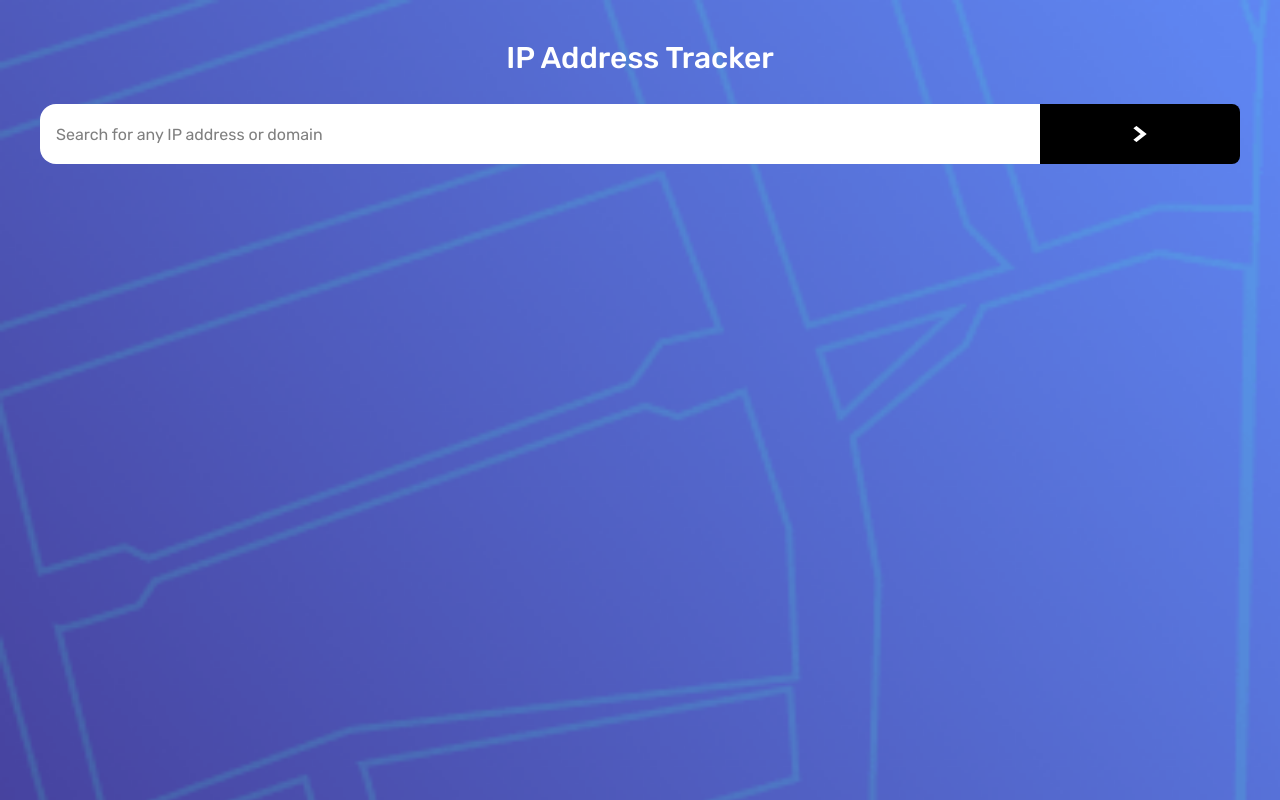
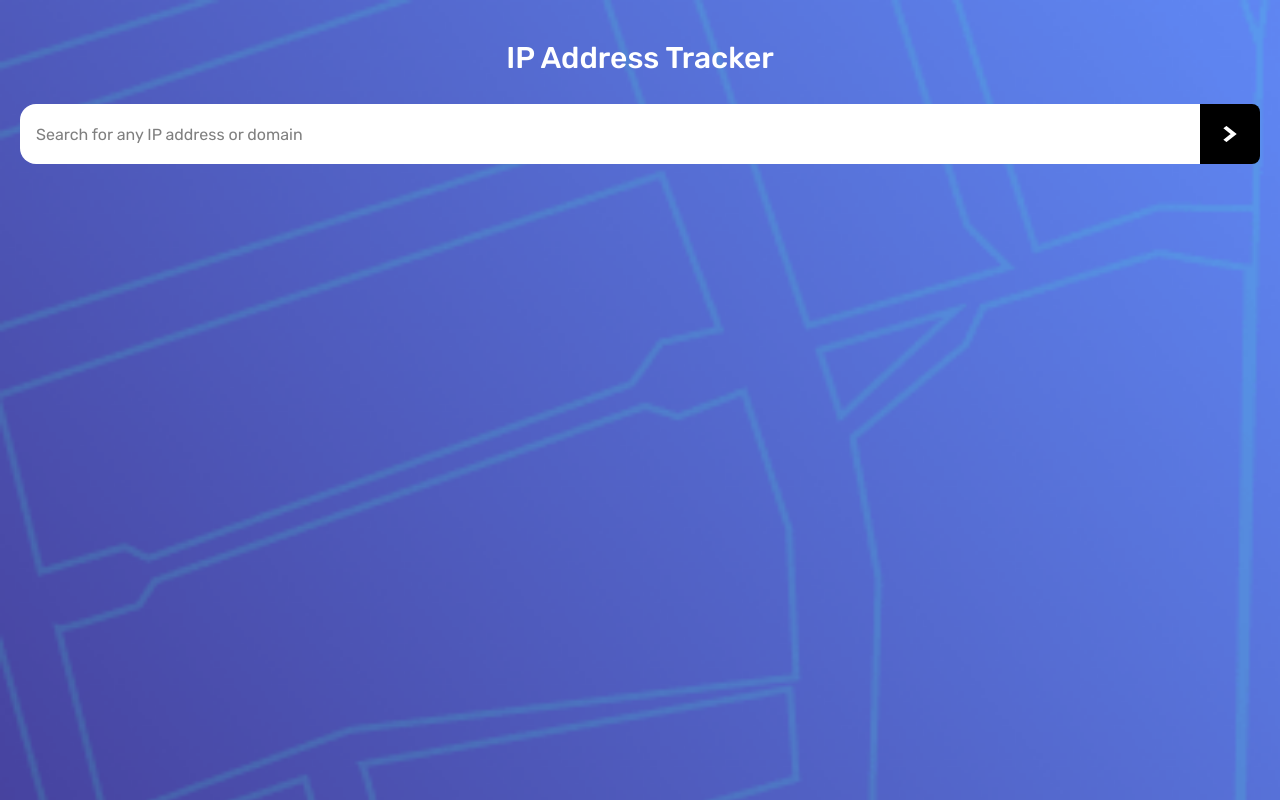
Before and after one commit to DiegoQR/ip-address-tracker, a React (Vite) app: page / in a window 1280 px wide. Built offline with nearby package versions, Linux system fonts and the light colour scheme.

Commit message:
Refactor SearchInput button styles and adjust MainPage margin for better layout

```diff
--- a/src/components/SearchInput.tsx
+++ b/src/components/SearchInput.tsx
@@ -8,7 +8,7 @@ function SearchInput ({ name, placeholder }: Props) {
         <form className="relative">
             <label htmlFor={name} className="hidden">Search</label>
             <input type="text" id={name} placeholder={placeholder} required className="w-full h-15 rounded-2xl bg-white text-black px-4 outline-very-dark-gray focus:outline-1"/>
-            <button type="submit" className="absolute top-0 right-0 bg-black h-full w-1/6 rounded-r-lg ">
+            <button type="submit" className="absolute inset-y-0 right-0 bg-black w-15 rounded-r-lg ">
                 <img src="/images/icon-arrow.svg" className="aspect-square w-4 mx-auto"/>
             </button>
         </form>
--- a/src/pages/MainPage.tsx
+++ b/src/pages/MainPage.tsx
@@ -2,7 +2,7 @@ import SearchInput from "../components/SearchInput";
 
 function MainPage() {
     return (<>
-        <main className='mx-10 text-center my-10 space-y-7'>
+        <main className='mx-5 text-center my-10 space-y-7'>
             <h1>IP Address Tracker</h1>
             <SearchInput name="ip-search" placeholder="Search for any IP address or domain"/>
         </main>
```
